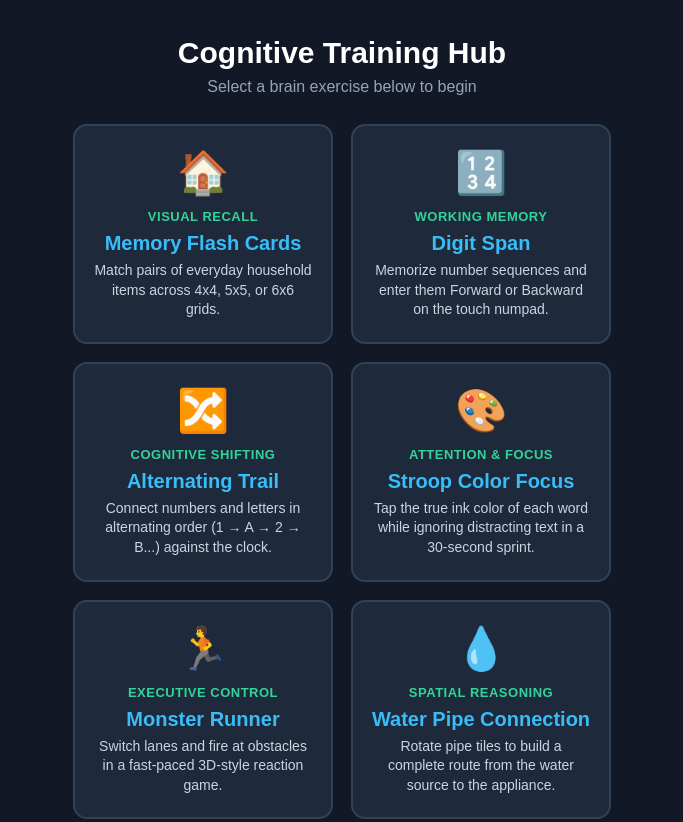
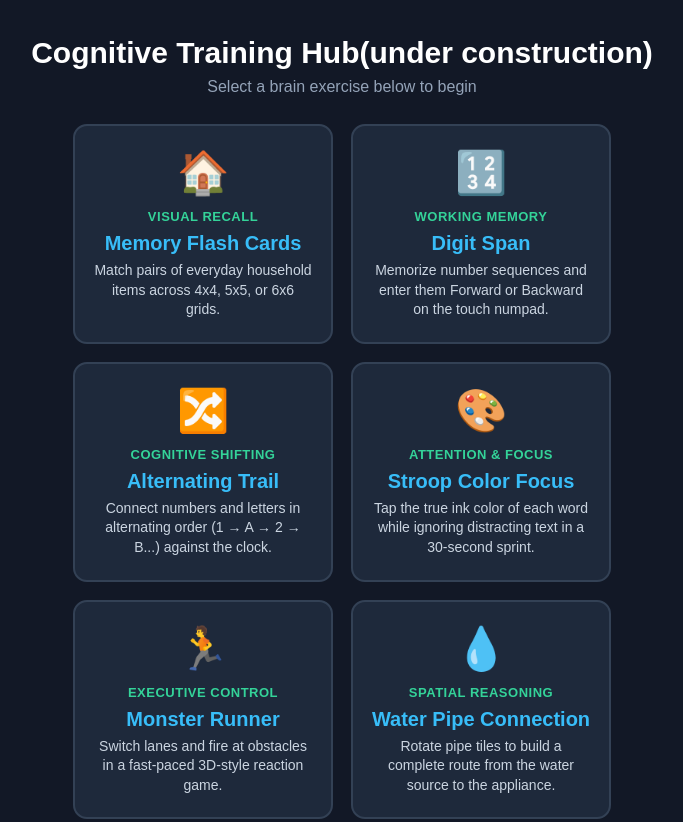
Before and after one commit to OTSANOT/cognition, a plain HTML site: page index.html in a window 1280 px wide. Shown: the top 822 px of the page, without its empty margins (298-981 px from the left). Drawn offline with Linux system fonts and the light colour scheme.

Commit message:
Update index.html

```diff
--- a/index.html
+++ b/index.html
@@ -103,7 +103,7 @@
 </head>
 <body>
 
-  <h1>Cognitive Training Hub</h1>
+  <h1>Cognitive Training Hub(under construction)</h1>
   <div class="subtitle">Select a brain exercise below to begin</div>
 
   <div class="menu-grid">
```
